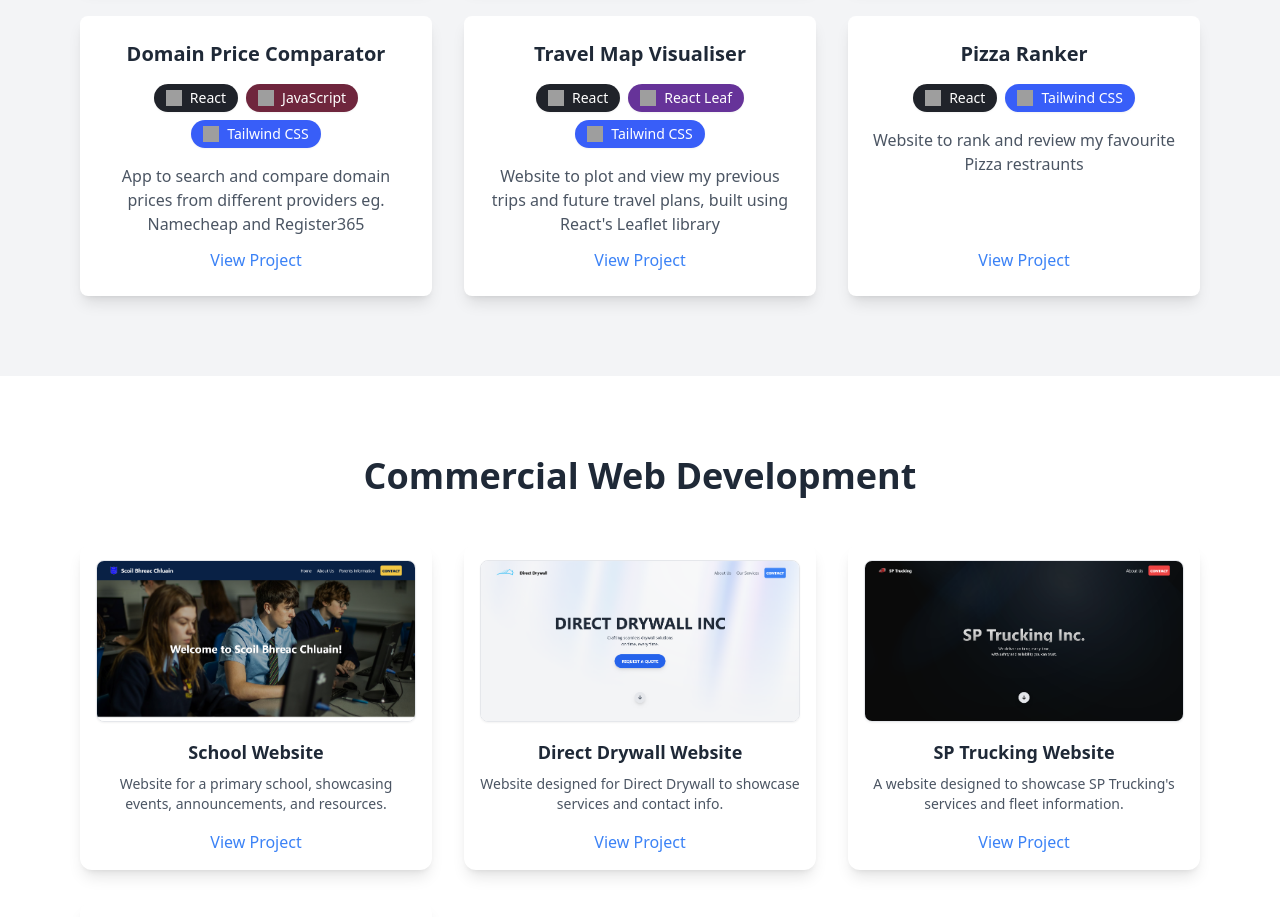
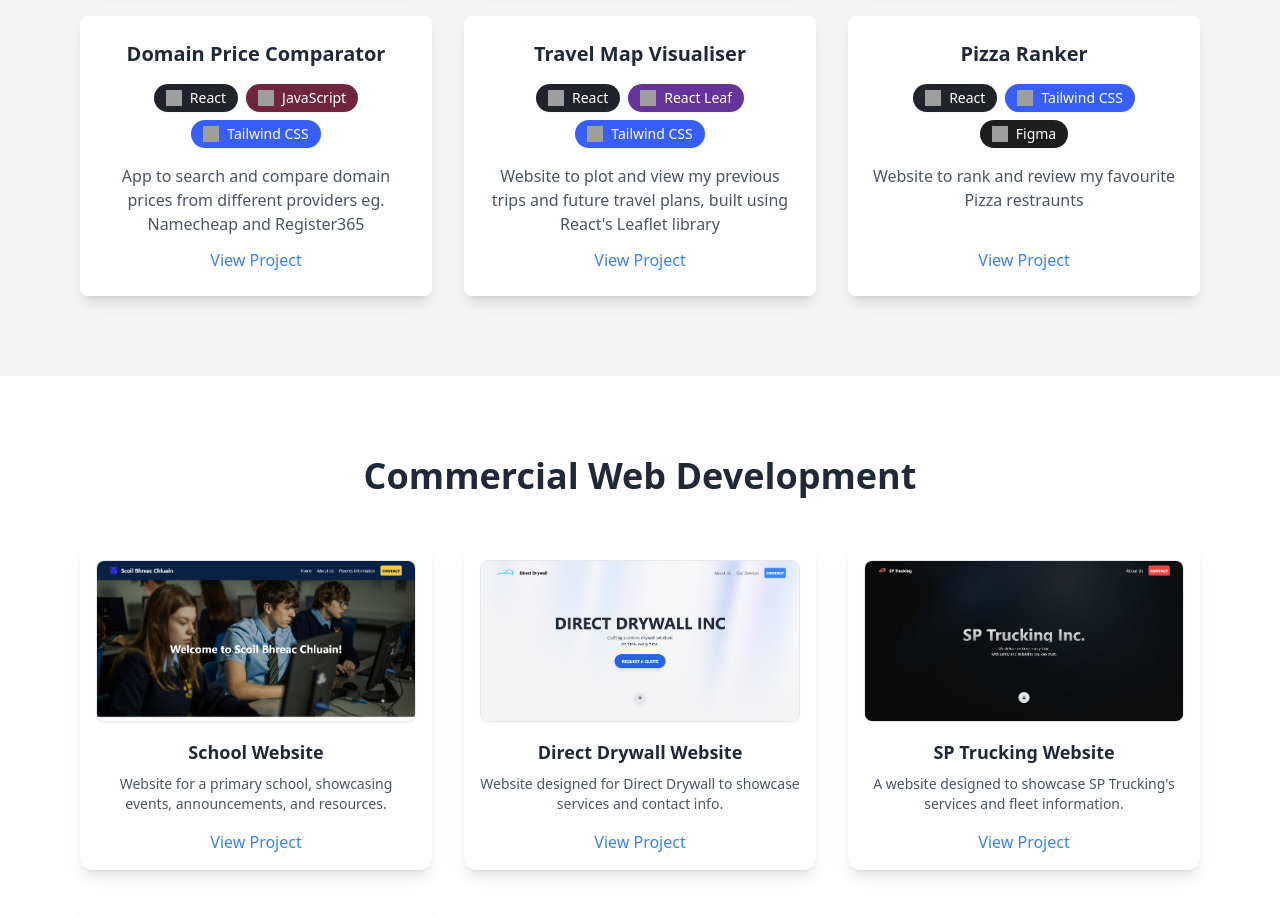
Before and after one commit to newsyd04/DaraNewsome-Portfolio, a React (Create React App) app: page / in a window 1280 px wide. Shown: the part 3980-4897 px from the top of the page. Built offline with nearby package versions, Linux system fonts and the light colour scheme; grey boxes are pictures that could not be loaded.

Commit message:
add tools to pizza ranker project card

```diff
--- a/src/Components/Projects.js
+++ b/src/Components/Projects.js
@@ -118,7 +118,7 @@ const Projects = () => {
       title: "Pizza Ranker",
       description:
         "Website to rank and review my favourite Pizza restraunts",
-      tech: ["React", "Tailwind CSS"],
+      tech: ["React", "Tailwind CSS", "Figma"],
       link: "https://newsyd04.github.io/pizza-ranker/",
     },
   ];
```
